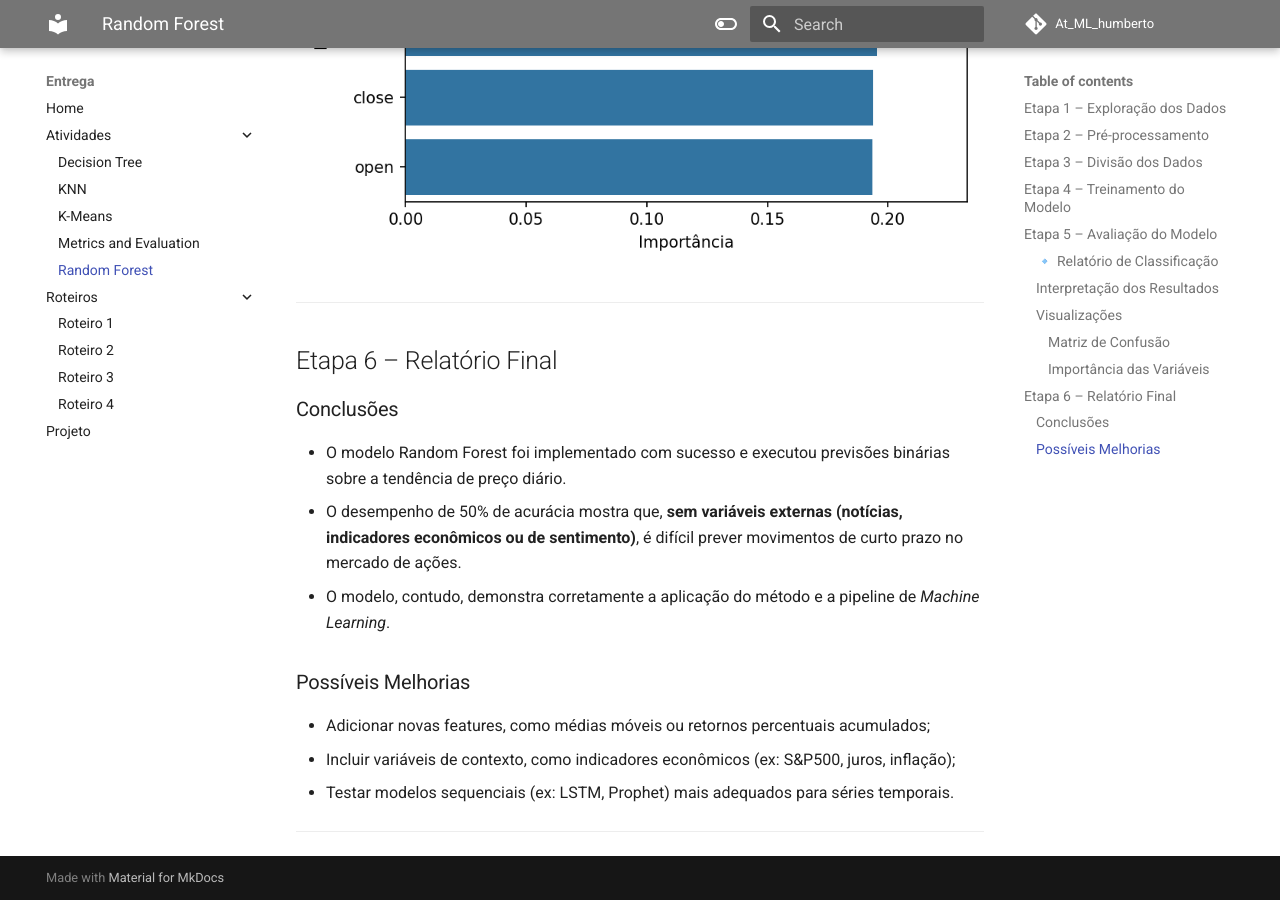
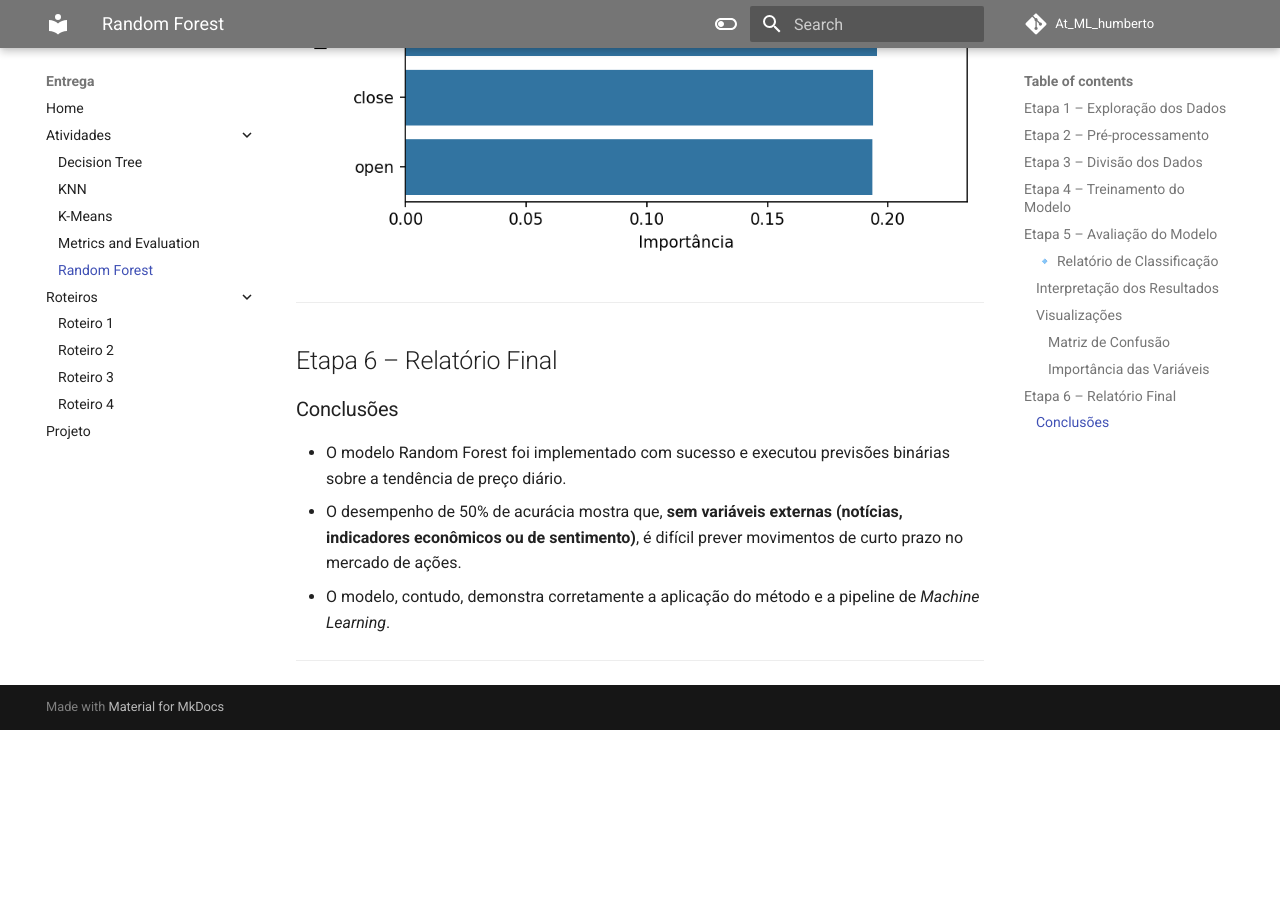
Before and after one commit to EnzoGodoy/At_ML_humberto-, an MkDocs documentation site: the page built from docs/Randon-Forest/main.md, in a window 1280 px wide and 900 px high, scrolled down 3419 px. Built offline with MkDocs 1.6.1 and Material for MkDocs 9.7.7, drawn with Linux system fonts in a browser that asks for light colours; comment, search, counter and statistics services are not loaded; after the commit the page ends 4149 px from its top, so only the background shows below that.

Commit message:
mais coreções

```diff
--- a/docs/Randon-Forest/main.md
+++ b/docs/Randon-Forest/main.md
@@ -105,9 +105,5 @@ Apesar do baixo desempenho, as métricas mostram:
 - O desempenho de 50% de acurácia mostra que, **sem variáveis externas (notícias, indicadores econômicos ou de sentimento)**, é difícil prever movimentos de curto prazo no mercado de ações.
 - O modelo, contudo, demonstra corretamente a aplicação do método e a pipeline de *Machine Learning*.
 
-### Possíveis Melhorias
-- Adicionar novas features, como médias móveis ou retornos percentuais acumulados;
-- Incluir variáveis de contexto, como indicadores econômicos (ex: S&P500, juros, inflação);
-- Testar modelos sequenciais (ex: LSTM, Prophet) mais adequados para séries temporais.
 
 ---
```
